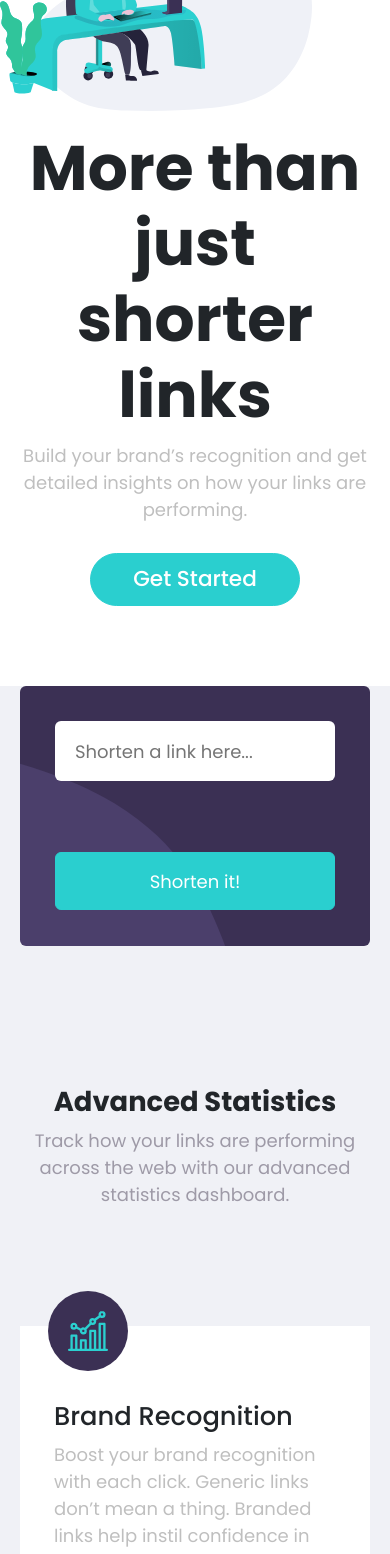
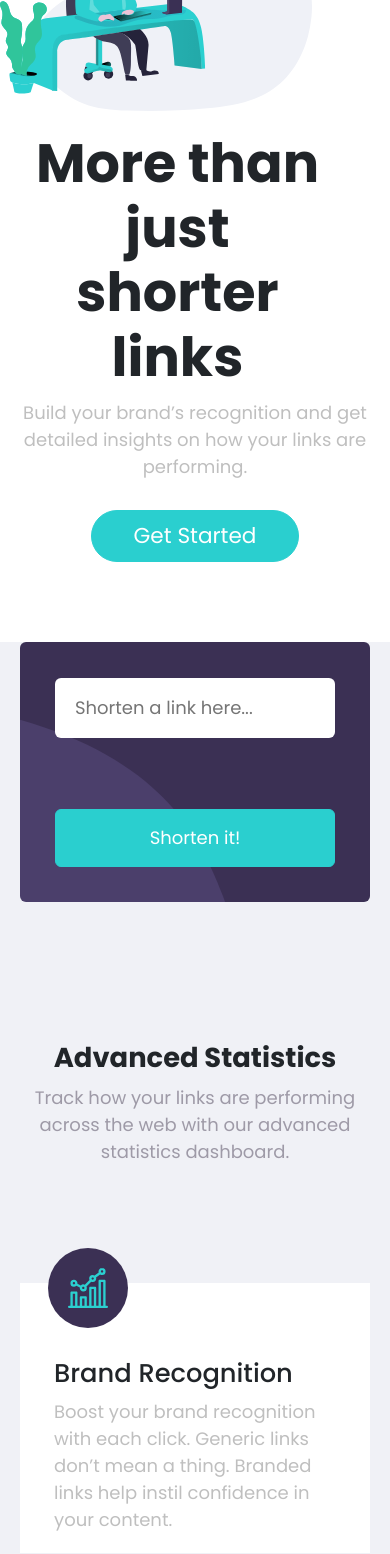
Before and after one commit to MrBeamer/shortly, a React (Create React App) app: page / in a window 390 px wide. Shown: the part 220-1774 px from the top of the page. Built offline with nearby package versions, Linux system fonts and the light colour scheme.

Commit message:
added media queries

```diff
--- a/src/App.jsx
+++ b/src/App.jsx
@@ -15,7 +15,7 @@ function App() {
     <div>
       <Navigation />
       <Banner />
-      <div className="section--2">
+      <main className="main__section">
         <CreateShortenLink setLinkArr={setLinkArr} />
         {linkArr.map((link, index) => {
           return (
@@ -55,7 +55,7 @@ function App() {
             customClass={"card--customizable"}
           />
         </div>
-      </div>
+      </main>
       <CallToAction />
       <Footer />
     </div>
--- a/src/components/CreateShortenLink.jsx
+++ b/src/components/CreateShortenLink.jsx
@@ -53,7 +53,7 @@ export default function CreateShortenLink(props) {
     setIsFocused(false);
   }
 
-  const placeholderColor = isFocused ? "input__placeholder--color" : "";
+  const placeholderColor = isFocused ? "input__placeholder--color" : null;
 
   return (
     <form onSubmit={addShortenLink} className="shorten__form">
--- a/src/style.css
+++ b/src/style.css
@@ -39,7 +39,6 @@ body {
 .btn--big {
   border-radius: 25px;
   padding: 9px 42px;
-  font-weight: 500;
   font-size: 1.2rem;
 }
 
@@ -122,13 +121,15 @@ body {
 }
 
 .header__title {
-  font-size: 3.5rem;
+  font-size: 3rem;
+  width: 90%;
   font-weight: 700;
 }
 
 .header__text {
+  font-size: 1rem;
   color: var(--grey);
-  width: 84%;
+  width: 73%;
   margin-bottom: 30px;
 }
 
@@ -221,9 +222,9 @@ body {
   filter: brightness(110%);
 }
 
-/* Section--2 */
+/* main-section*/
 
-.section--2 {
+.main__section {
   background-color: #f0f1f6;
   padding-bottom: 100px;
   position: relative;
```
